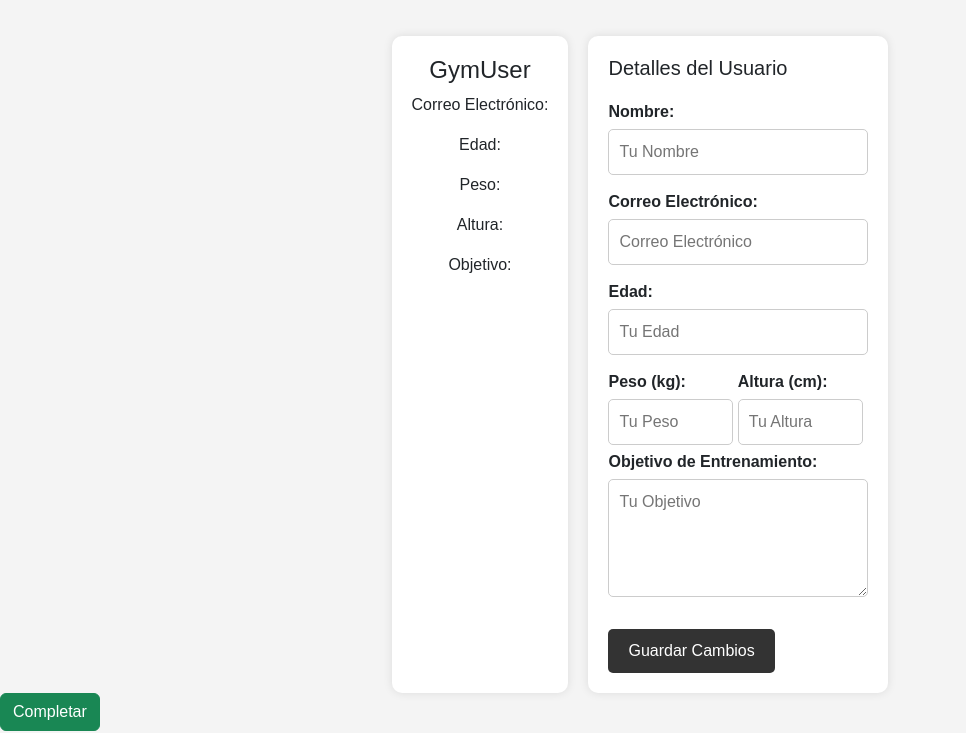
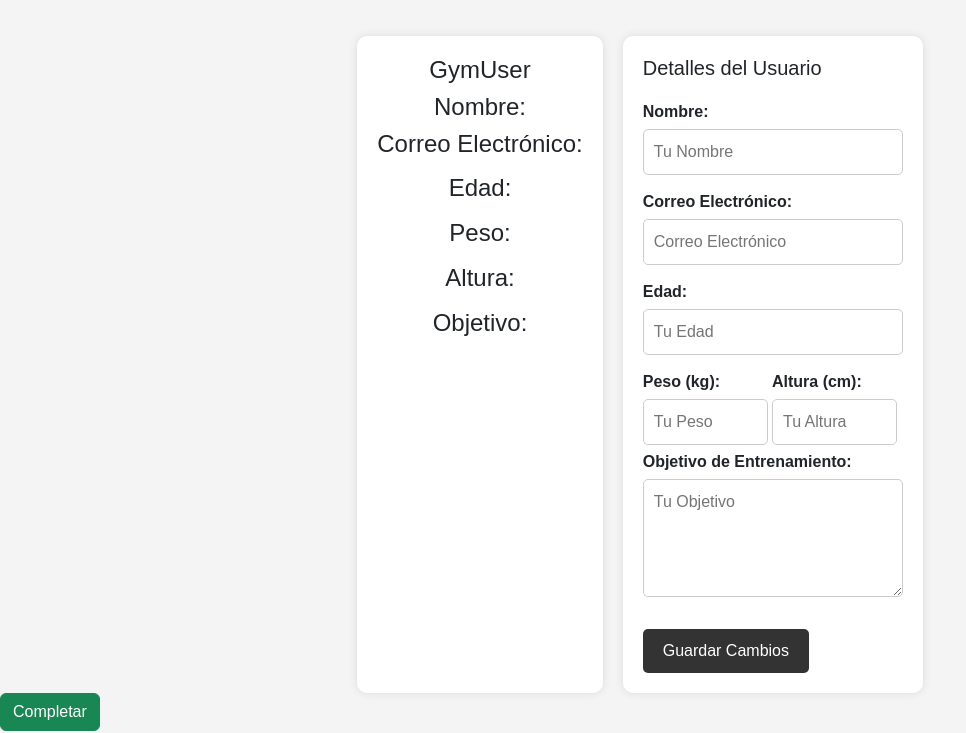
Before and after one commit to richardg20/arquitectura, a Django app: page /carro in a window 1280 px wide. Shown: the part 237-970 px from the top of the page, without its empty margins (0-966 px from the left). Run offline with Django 4.2, Linux system fonts and the light colour scheme.

Commit message:
bd arreglada??

```diff
--- a/apps/petshop/static/js/carrito.js
+++ b/apps/petshop/static/js/carrito.js
@@ -49,7 +49,7 @@ document.getElementById("perfil-form").addEventListener("submit", function(event
           // Actualiza la zona "GymUser" con los nuevos datos
           document.getElementById("username").textContent = data.nombre;
           document.getElementById("email").textContent = data.email;
-          document.getElementById("age").textContent = data.edad;
+          document.getElementById("edad").textContent = data.edad;
           document.getElementById("peso").textContent = data.peso;
           document.getElementById("altura").textContent = data.altura;
           document.getElementById("objetivo").textContent = data.objetivo;
--- a/apps/petshop/templates/carro.html
+++ b/apps/petshop/templates/carro.html
@@ -26,7 +26,8 @@
 
 <main>
   <div class="profile-card">
-    <h2 id="username">GymUser</h2>
+    <h2>GymUser</h2>
+    <h2 id="username">Nombre:<h2/>
     <p id="email">Correo Electrónico:</p>
     <p id="edad">Edad:</p>
     <p id="peso">Peso:</p>
```
Also changed, not shown: db.sqlite3.
